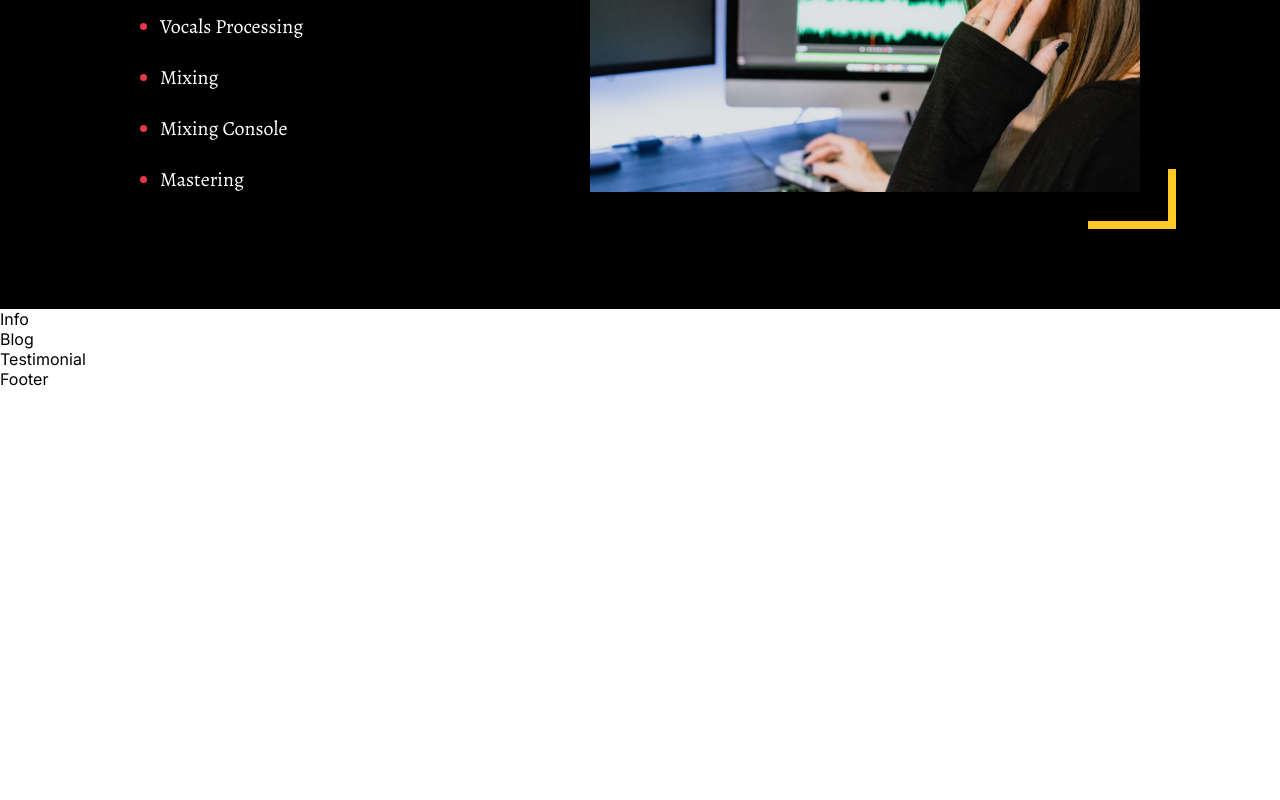
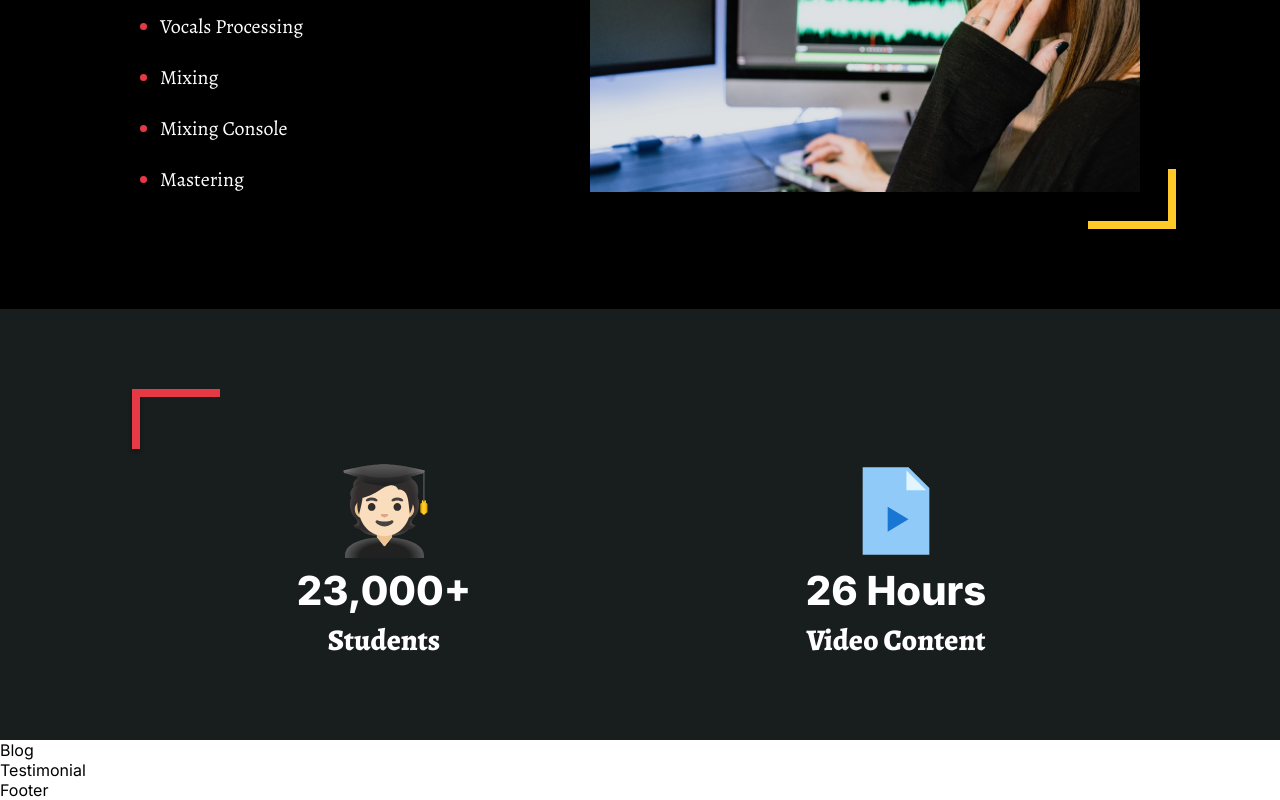
Before and after one commit to talhashah-dev/figma-to-website, a React (Vite) app in the folder SoundDZign/: page / in a window 1280 px wide. Shown: the part 1120-1920 px from the top of the page. Before the commit the page ends 1509 px from the top, so only its background shows below. Built offline with nearby package versions, Linux system fonts and the light colour scheme.

Commit message:
SoundDZign-Info Section Styled

```diff
--- a/SoundDZign/src/components/Info/Info.css
+++ b/SoundDZign/src/components/Info/Info.css
@@ -0,0 +1,24 @@
+#info .info-box {
+  display: flex;
+  flex-direction: column;
+  align-items: center;
+  gap: 5px;
+  width: 100%;
+}
+
+#info .info-box .amount {
+  font-size: 40px;
+  font-weight: 800;
+}
+
+#info .info-box .type {
+  font-family: "Alegreya", serif;
+  font-size: 30px;
+  font-weight: 800;
+}
+
+#info .info-box .amount,
+#info .info-box .type {
+  margin: 0;
+  padding: 0;
+}
--- a/SoundDZign/src/components/Info/Info.jsx
+++ b/SoundDZign/src/components/Info/Info.jsx
@@ -1,10 +1,29 @@
 /* eslint-disable no-unused-vars */
-import React from 'react'
+import React from "react";
+import "./Info.css";
+import { RedAngel, Student_Icon, Video_File_Icon } from "../../assets";
 
 function Info() {
   return (
-    <div>Info</div>
-  )
+    <section id="info" className="dark-gray">
+      <div className="wrapper">
+        <img src={RedAngel} alt="" />
+        <div className="content-container">
+          <div className="info-box">
+            <img src={Student_Icon} alt="" />
+            <p className="amount">23,000+</p>
+            <p className="type">Students</p>
+          </div>
+
+          <div className="info-box">
+            <img src={Video_File_Icon} alt="" />
+            <p className="amount">26 Hours</p>
+            <p className="type">Video Content</p>
+          </div>
+        </div>
+      </div>
+    </section>
+  );
 }
 
-export default Info
+export default Info;
```
